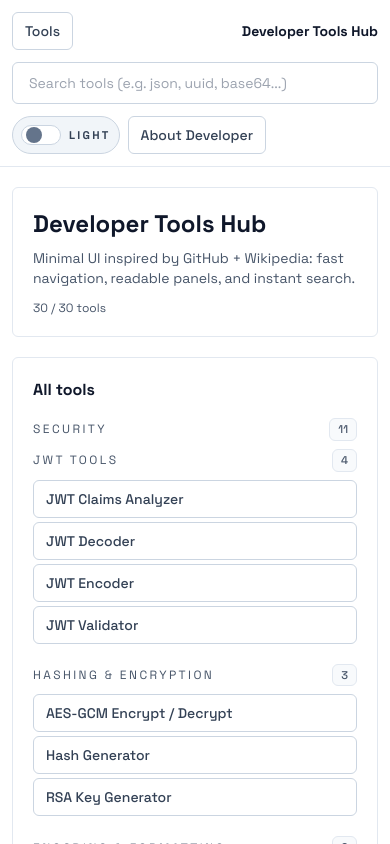
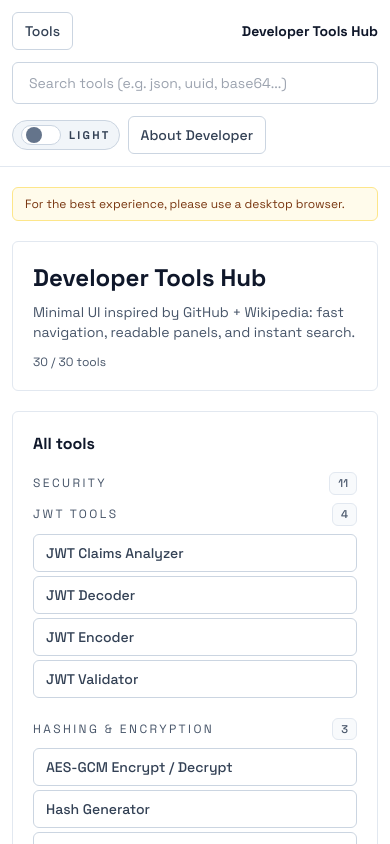
Before and after one commit to ShubhamMaster/developer-tools-hub, a React (Vite) app: page / in a window 390 px wide. Shown: the top 844 px of the page. Built offline with nearby package versions, Linux system fonts and the light colour scheme.

Commit message:
Fix mobile sidebar crash and add safety warnings

```diff
--- a/src/App.jsx
+++ b/src/App.jsx
@@ -13,6 +13,18 @@ const FAVORITES_KEY = 'dth-favorites';
 const RECENTS_KEY = 'dth-recents';
 const FAVORITES_LIMIT = 24;
 const RECENTS_LIMIT = 12;
+
+function safeSetItem(key, value) {
+  if (typeof window === 'undefined') {
+    return;
+  }
+
+  try {
+    window.localStorage.setItem(key, value);
+  } catch {
+    // Ignore storage errors (e.g., private mode or quota exceeded).
+  }
+}
 
 function loadList(key) {
   if (typeof window === 'undefined') {
@@ -159,6 +171,13 @@ function AppLayout({
       />
 
       <main className="mx-auto flex min-h-screen w-full max-w-7xl flex-col gap-5 px-3 py-5 sm:px-6 lg:px-8" role="main">
+        <div
+          className="ui-card border-amber-200 bg-amber-50 px-3 py-2 text-xs text-amber-900 dark:border-amber-500/40 dark:bg-amber-950/40 dark:text-amber-100 lg:hidden"
+          role="note"
+          aria-live="polite"
+        >
+          For the best experience, please use a desktop browser.
+        </div>
         <AppLayoutGrid
           sidebarCollapsed={isSidebarCollapsed}
           drawerOpen={isMobileSidebarOpen}
@@ -240,9 +259,13 @@ export default function App() {
       return 'light';
     }
 
-    const savedTheme = window.localStorage.getItem('dth-theme');
-    if (savedTheme === 'dark' || savedTheme === 'light') {
-      return savedTheme;
+    try {
+      const savedTheme = window.localStorage.getItem('dth-theme');
+      if (savedTheme === 'dark' || savedTheme === 'light') {
+        return savedTheme;
+      }
+    } catch {
+      // Ignore storage errors.
     }
 
     return window.matchMedia('(prefers-color-scheme: dark)').matches ? 'dark' : 'light';
@@ -256,15 +279,15 @@ export default function App() {
     document.documentElement.classList.toggle('dark', isDark);
     document.body.classList.toggle('dark', isDark);
     document.documentElement.setAttribute('data-theme', theme);
-    window.localStorage.setItem('dth-theme', theme);
+    safeSetItem('dth-theme', theme);
   }, [theme]);
 
   useEffect(() => {
-    window.localStorage.setItem(FAVORITES_KEY, JSON.stringify(favorites));
+    safeSetItem(FAVORITES_KEY, JSON.stringify(favorites));
   }, [favorites]);
 
   useEffect(() => {
-    window.localStorage.setItem(RECENTS_KEY, JSON.stringify(recents));
+    safeSetItem(RECENTS_KEY, JSON.stringify(recents));
   }, [recents]);
 
   const tools = useMemo(() => {
--- a/src/components/Header.jsx
+++ b/src/components/Header.jsx
@@ -54,7 +54,7 @@ export default function Header({
             />
           </div>
 
-          <div className="flex shrink-0 flex-wrap gap-2" aria-label="Header actions">
+          <div className="flex shrink-0 flex-wrap items-center gap-2" aria-label="Header actions">
             <button
               type="button"
               onClick={onToggleTheme}
--- /dev/null
+++ b/src/components/OverLimitNotice.jsx
@@ -0,0 +1,17 @@
+export default function OverLimitNotice({ message, actionLabel = 'Proceed anyway', onAction, className = '' }) {
+  if (!message) return null;
+
+  return (
+    <div
+      className={`flex flex-wrap items-center justify-between gap-2 rounded-md border border-red-200 bg-red-50 px-3 py-2 text-xs text-red-700 dark:border-red-500/40 dark:bg-red-950/40 dark:text-red-200 ${className}`.trim()}
+      role="alert"
+    >
+      <p className="min-w-[200px] flex-1">{message}</p>
+      {onAction ? (
+        <button type="button" onClick={onAction} className="ui-btn px-2 py-1 text-xs">
+          {actionLabel}
+        </button>
+      ) : null}
+    </div>
+  );
+}
--- a/src/components/Sidebar.jsx
+++ b/src/components/Sidebar.jsx
@@ -73,6 +73,11 @@ export default function Sidebar({
     };
 
     update();
+
+    if (typeof ResizeObserver === 'undefined') {
+      window.addEventListener('resize', update);
+      return () => window.removeEventListener('resize', update);
+    }
 
     const observer = new ResizeObserver(update);
     observer.observe(container);
@@ -341,6 +346,7 @@ export default function Sidebar({
                 rowCount={rows.length}
                 rowHeight={ROW_HEIGHT}
                 rowComponent={renderRow}
+                rowProps={{}}
                 overscanCount={6}
                 style={{ height: listSize.height, width: listSize.width }}
               />
--- a/src/components/TextPanel.jsx
+++ b/src/components/TextPanel.jsx
@@ -1,7 +1,8 @@
-import { memo, useMemo, useRef } from 'react';
+import { memo, useEffect, useMemo, useRef, useState } from 'react';
 import { highlightCode } from '../utils/syntaxHighlight.js';
+import OverLimitNotice from './OverLimitNotice.jsx';
 
-const EDITOR_HIGHLIGHT_LIMIT = 80000;
+const HIGHLIGHT_WARNING_LIMIT = 80000;
 
 const TextPanel = memo(function TextPanel({
   label,
@@ -11,13 +12,23 @@ const TextPanel = memo(function TextPanel({
   className = '',
 }) {
   const previewRef = useRef(null);
+  const [allowLargeHighlight, setAllowLargeHighlight] = useState(false);
+  const overLimit = value.length > HIGHLIGHT_WARNING_LIMIT;
+  const shouldHighlight = !overLimit || allowLargeHighlight;
+
+  useEffect(() => {
+    if (!overLimit && allowLargeHighlight) {
+      setAllowLargeHighlight(false);
+    }
+  }, [allowLargeHighlight, overLimit]);
+
   const highlighted = useMemo(() => {
-    if (!value || value.length > EDITOR_HIGHLIGHT_LIMIT) {
+    if (!value || !shouldHighlight) {
       return '';
     }
 
     return highlightCode(value);
-  }, [value]);
+  }, [shouldHighlight, value]);
 
   const syncScroll = (event) => {
     if (!previewRef.current) {
@@ -31,7 +42,14 @@ const TextPanel = memo(function TextPanel({
   return (
     <label className={`flex h-full flex-col gap-2 ${className}`.trim()}>
       <span className="ui-label">{label}</span>
-      {value.length <= EDITOR_HIGHLIGHT_LIMIT ? (
+      {overLimit && !allowLargeHighlight ? (
+        <OverLimitNotice
+          message={`Large input (${value.length.toLocaleString()} chars). Syntax highlighting may be slow and can freeze your browser.`}
+          actionLabel="Render anyway"
+          onAction={() => setAllowLargeHighlight(true)}
+        />
+      ) : null}
+      {shouldHighlight ? (
         <div className="code-editor h-full min-h-[280px]">
           <pre
             ref={previewRef}
--- a/src/tools/entropy-calculator/EntropyCalculatorTool.jsx
+++ b/src/tools/entropy-calculator/EntropyCalculatorTool.jsx
@@ -1,7 +1,10 @@
-import { useMemo, useState } from 'react';
+import { useEffect, useMemo, useState } from 'react';
 import TextPanel from '../../components/TextPanel.jsx';
 import ToolShell from '../../components/ToolShell.jsx';
 import CodeBlock from '../../components/CodeBlock.jsx';
+import OverLimitNotice from '../../components/OverLimitNotice.jsx';
+
+const ENTROPY_WARNING_LIMIT = 100000;
 
 function analyzeEntropy(text) {
   if (!text) {
@@ -26,8 +29,7 @@ function analyzeEntropy(text) {
       count,
       percent: Number(((count / length) * 100).toFixed(2)),
     }))
-    .sort((a, b) => b.count - a.count)
-    .slice(0, 10);
+    .sort((a, b) => b.count - a.count);
 
   return {
     length,
@@ -40,20 +42,48 @@ function analyzeEntropy(text) {
 
 export default function EntropyCalculatorTool() {
   const [input, setInput] = useState('Entropy test string');
+  const [allowLargeAnalysis, setAllowLargeAnalysis] = useState(false);
 
-  const analysis = useMemo(() => analyzeEntropy(input), [input]);
+  const overLimit = input.length > ENTROPY_WARNING_LIMIT;
+
+  useEffect(() => {
+    if (!overLimit && allowLargeAnalysis) {
+      setAllowLargeAnalysis(false);
+    }
+  }, [allowLargeAnalysis, overLimit]);
+
+  const analysis = useMemo(() => {
+    if (overLimit && !allowLargeAnalysis) {
+      return null;
+    }
+    return analyzeEntropy(input);
+  }, [allowLargeAnalysis, input, overLimit]);
   const output = analysis ? JSON.stringify(analysis, null, 2) : '';
+  const emptyMessage = overLimit && !allowLargeAnalysis
+    ? 'Analysis paused for large input. Confirm to continue.'
+    : 'Enter text to calculate entropy.';
 
   return (
     <ToolShell
       title="Entropy Calculator"
       description="Estimate Shannon entropy and character distribution for text."
-      input={<TextPanel label="Input" value={input} onChange={setInput} />}
+      input={
+        <div className="flex h-full flex-col gap-3">
+          {overLimit && !allowLargeAnalysis ? (
+            <OverLimitNotice
+              message={`Large input (${input.length.toLocaleString()} chars). Entropy analysis may be slow or freeze your browser.`}
+              actionLabel="Analyze anyway"
+              onAction={() => setAllowLargeAnalysis(true)}
+            />
+          ) : null}
+          <TextPanel label="Input" value={input} onChange={setInput} />
+        </div>
+      }
       output={
         analysis ? (
           <CodeBlock text={output} />
         ) : (
-          <span className="ui-muted">Enter text to calculate entropy.</span>
+          <span className="ui-muted">{emptyMessage}</span>
         )
       }
       outputCopyText={output}
--- a/src/tools/password-generator/PasswordGeneratorTool.jsx
+++ b/src/tools/password-generator/PasswordGeneratorTool.jsx
@@ -1,6 +1,9 @@
-import { useMemo, useState } from 'react';
+import { useEffect, useMemo, useState } from 'react';
 import ToolShell from '../../components/ToolShell.jsx';
 import CodeBlock from '../../components/CodeBlock.jsx';
+import OverLimitNotice from '../../components/OverLimitNotice.jsx';
+
+const PASSWORD_WARNING_LIMIT = 1024;
 
 const CHARSETS = {
   lower: 'abcdefghijklmnopqrstuvwxyz',
@@ -45,8 +48,20 @@ export default function PasswordGeneratorTool() {
   const [symbol, setSymbol] = useState(false);
   const [output, setOutput] = useState('');
   const [error, setError] = useState('');
+  const [allowLargeLength, setAllowLargeLength] = useState(false);
+
+  const parsedLength = Number(length);
+  const normalizedLength = Number.isFinite(parsedLength) ? Math.max(0, Math.floor(parsedLength)) : 0;
+  const overLimit = normalizedLength > PASSWORD_WARNING_LIMIT;
+  const canGenerate = normalizedLength > 0 && (!overLimit || allowLargeLength);
 
   const pool = buildPool({ lower, upper, number, symbol });
+
+  useEffect(() => {
+    if (!overLimit && allowLargeLength) {
+      setAllowLargeLength(false);
+    }
+  }, [allowLargeLength, overLimit]);
 
   const generate = () => {
     setError('');
@@ -57,7 +72,12 @@ export default function PasswordGeneratorTool() {
       return;
     }
 
-    const size = Math.max(6, Math.min(128, Number(length) || 16));
+    if (!canGenerate) {
+      setOutput('');
+      return;
+    }
+
+    const size = normalizedLength;
     const required = [];
 
     if (lower) required.push(CHARSETS.lower[randomInt(CHARSETS.lower.length)]);
@@ -65,13 +85,20 @@ export default function PasswordGeneratorTool() {
     if (number) required.push(CHARSETS.number[randomInt(CHARSETS.number.length)]);
     if (symbol) required.push(CHARSETS.symbol[randomInt(CHARSETS.symbol.length)]);
 
-    const remaining = Math.max(0, size - required.length);
-    const chars = [...required];
-    for (let i = 0; i < remaining; i += 1) {
-      chars.push(pool[randomInt(pool.length)]);
+    let chars = [];
+    if (size > 0) {
+      if (required.length > size) {
+        chars = shuffle([...required]).slice(0, size);
+      } else {
+        const remaining = size - required.length;
+        chars = [...required];
+        for (let i = 0; i < remaining; i += 1) {
+          chars.push(pool[randomInt(pool.length)]);
+        }
+      }
     }
 
-    setOutput(shuffle(chars).join(''));
+    setOutput(chars.length ? shuffle(chars).join('') : '');
   };
 
   const meta = useMemo(() => {
@@ -88,19 +115,29 @@ export default function PasswordGeneratorTool() {
         <>
           <input
             type="number"
-            min="6"
-            max="128"
             value={length}
             onChange={(event) => setLength(event.target.value)}
             className="ui-select w-24"
           />
-          <button type="button" onClick={generate} className="ui-btn-primary">
+          <button
+            type="button"
+            onClick={generate}
+            disabled={!canGenerate}
+            className="ui-btn-primary disabled:cursor-not-allowed disabled:opacity-40"
+          >
             Generate
           </button>
         </>
       }
       input={
         <div className="flex h-full flex-col gap-3">
+          {overLimit && !allowLargeLength ? (
+            <OverLimitNotice
+              message={`Large password length (${normalizedLength.toLocaleString()} chars). Generation may be slow or freeze your browser.`}
+              actionLabel="Generate anyway"
+              onAction={() => setAllowLargeLength(true)}
+            />
+          ) : null}
           <label className="inline-flex items-center gap-2 text-sm">
             <input type="checkbox" checked={lower} onChange={(event) => setLower(event.target.checked)} />
             Lowercase
--- a/src/tools/regex-tester/RegexTesterTool.jsx
+++ b/src/tools/regex-tester/RegexTesterTool.jsx
@@ -1,6 +1,9 @@
 import { useEffect, useMemo, useRef, useState } from 'react';
 import ToolShell from '../../components/ToolShell.jsx';
 import { useDebouncedValue } from '../../hooks/useDebouncedValue.js';
+import OverLimitNotice from '../../components/OverLimitNotice.jsx';
+
+const PREVIEW_WARNING_LIMIT = 12000;
 
 function escapeHtml(value) {
   return value
@@ -11,8 +14,8 @@ function escapeHtml(value) {
     .replaceAll("'", '&#39;');
 }
 
-function buildPreview(text, matches, maxChars = 12000) {
-  const clipped = text.slice(0, maxChars);
+function buildPreview(text, matches) {
+  const clipped = text;
   if (!matches.length) return escapeHtml(clipped);
 
   let cursor = 0;
@@ -40,6 +43,10 @@ export default function RegexTesterTool() {
   const [matches, setMatches] = useState([]);
   const [error, setError] = useState('');
   const workerRef = useRef(null);
+  const [allowLargePreview, setAllowLargePreview] = useState(false);
+
+  const overLimit = text.length > PREVIEW_WARNING_LIMIT;
+  const previewText = overLimit && !allowLargePreview ? text.slice(0, PREVIEW_WARNING_LIMIT) : text;
 
   const debouncedText = useDebouncedValue(text, 180);
   const debouncedPattern = useDebouncedValue(pattern, 120);
@@ -71,7 +78,13 @@ export default function RegexTesterTool() {
     });
   }, [debouncedText, debouncedPattern, debouncedFlags]);
 
-  const preview = useMemo(() => buildPreview(text, matches), [text, matches]);
+  useEffect(() => {
+    if (!overLimit && allowLargePreview) {
+      setAllowLargePreview(false);
+    }
+  }, [allowLargePreview, overLimit]);
+
+  const preview = useMemo(() => buildPreview(previewText, matches), [matches, previewText]);
   const copyText = useMemo(() => matches.map((entry) => entry.value).join('\n'), [matches]);
 
   return (
@@ -95,6 +108,14 @@ export default function RegexTesterTool() {
         </div>
       }
       input={
+        <div className="flex h-full flex-col gap-2">
+          {overLimit && !allowLargePreview ? (
+            <OverLimitNotice
+              message={`Large input (${text.length.toLocaleString()} chars). Rendering full highlights may be slow or freeze your browser.`}
+              actionLabel="Render full preview"
+              onAction={() => setAllowLargePreview(true)}
+            />
+          ) : null}
           <label className="flex h-full flex-col gap-2">
             <span className="ui-label">Input Text</span>
             <textarea
@@ -104,6 +125,7 @@ export default function RegexTesterTool() {
               spellCheck={false}
             />
           </label>
+        </div>
       }
       outputMeta={error ? `Error: ${error}` : `${matches.length} match(es)`}
       output={
--- a/src/tools/uuid/UuidGeneratorTool.jsx
+++ b/src/tools/uuid/UuidGeneratorTool.jsx
@@ -1,7 +1,10 @@
-import { useMemo, useState } from 'react';
+import { useEffect, useMemo, useState } from 'react';
 import ToolShell from '../../components/ToolShell.jsx';
 import { downloadTextFile } from '../../utils/download.js';
 import CodeBlock from '../../components/CodeBlock.jsx';
+import OverLimitNotice from '../../components/OverLimitNotice.jsx';
+
+const UUID_WARNING_LIMIT = 5000;
 
 function createUuidV4Fallback() {
   const bytes = new Uint8Array(16);
@@ -30,8 +33,16 @@ function createUuid() {
   });
 }
 
+function normalizeCount(count) {
+  const parsed = Number(count);
+  if (!Number.isFinite(parsed) || parsed <= 0) {
+    return 0;
+  }
+  return Math.floor(parsed);
+}
+
 function generateBatch(count) {
-  const size = Math.max(1, Math.min(200, count));
+  const size = normalizeCount(count);
   const rows = new Array(size);
 
   for (let i = 0; i < size; i += 1) {
@@ -44,10 +55,33 @@ function generateBatch(count) {
 export default function UuidGeneratorTool() {
   const [count, setCount] = useState(10);
   const [batch, setBatch] = useState(() => generateBatch(10));
+  const [allowLargeBatch, setAllowLargeBatch] = useState(false);
+
+  const normalizedCount = normalizeCount(count);
+  const overLimit = normalizedCount > UUID_WARNING_LIMIT;
+  const canGenerate = normalizedCount > 0 && (!overLimit || allowLargeBatch);
+
+  useEffect(() => {
+    if (!overLimit && allowLargeBatch) {
+      setAllowLargeBatch(false);
+    }
+  }, [allowLargeBatch, overLimit]);
 
   const output = useMemo(() => batch.join('\n'), [batch]);
 
-  const regenerate = () => setBatch(generateBatch(Number(count) || 1));
+  const regenerate = () => {
+    if (!canGenerate) {
+      return;
+    }
+    setBatch(generateBatch(count));
+  };
+
+  const forceGenerate = () => {
+    setAllowLargeBatch(true);
+    if (normalizedCount > 0) {
+      setBatch(generateBatch(count));
+    }
+  };
 
   const downloadTxt = () => {
     if (!output) {
@@ -69,8 +103,6 @@ export default function UuidGeneratorTool() {
         <>
           <input
             type="number"
-            min="1"
-            max="200"
             value={count}
             onChange={(event) => setCount(event.target.value)}
             className="ui-select w-24"
@@ -78,15 +110,25 @@ export default function UuidGeneratorTool() {
           <button
             type="button"
             onClick={regenerate}
-            className="ui-btn-primary"
+            disabled={!canGenerate}
+            className="ui-btn-primary disabled:cursor-not-allowed disabled:opacity-40"
           >
             Generate
           </button>
         </>
       }
       input={
-        <div className="ui-surface p-4 text-sm ui-muted">
-          Produces deterministic-size UUID batches with no external dependency.
+        <div className="flex h-full flex-col gap-3">
+          {overLimit && !allowLargeBatch ? (
+            <OverLimitNotice
+              message={`Large batch (${normalizedCount.toLocaleString()} UUIDs). This can slow down or crash your browser.`}
+              actionLabel="Generate anyway"
+              onAction={forceGenerate}
+            />
+          ) : null}
+          <div className="ui-surface p-4 text-sm ui-muted">
+            Produces deterministic-size UUID batches with no external dependency.
+          </div>
         </div>
       }
       outputMeta={`${batch.length} values`}
```
Also changed, not shown: src/components/DeveloperInfo.jsx (+13 -4 lines), src/components/ErrorBoundary.jsx (added, +53 -0 lines), src/pages/ToolPage.jsx (+24 -0 lines). Lines whose indentation alone changed are shown as unchanged.
